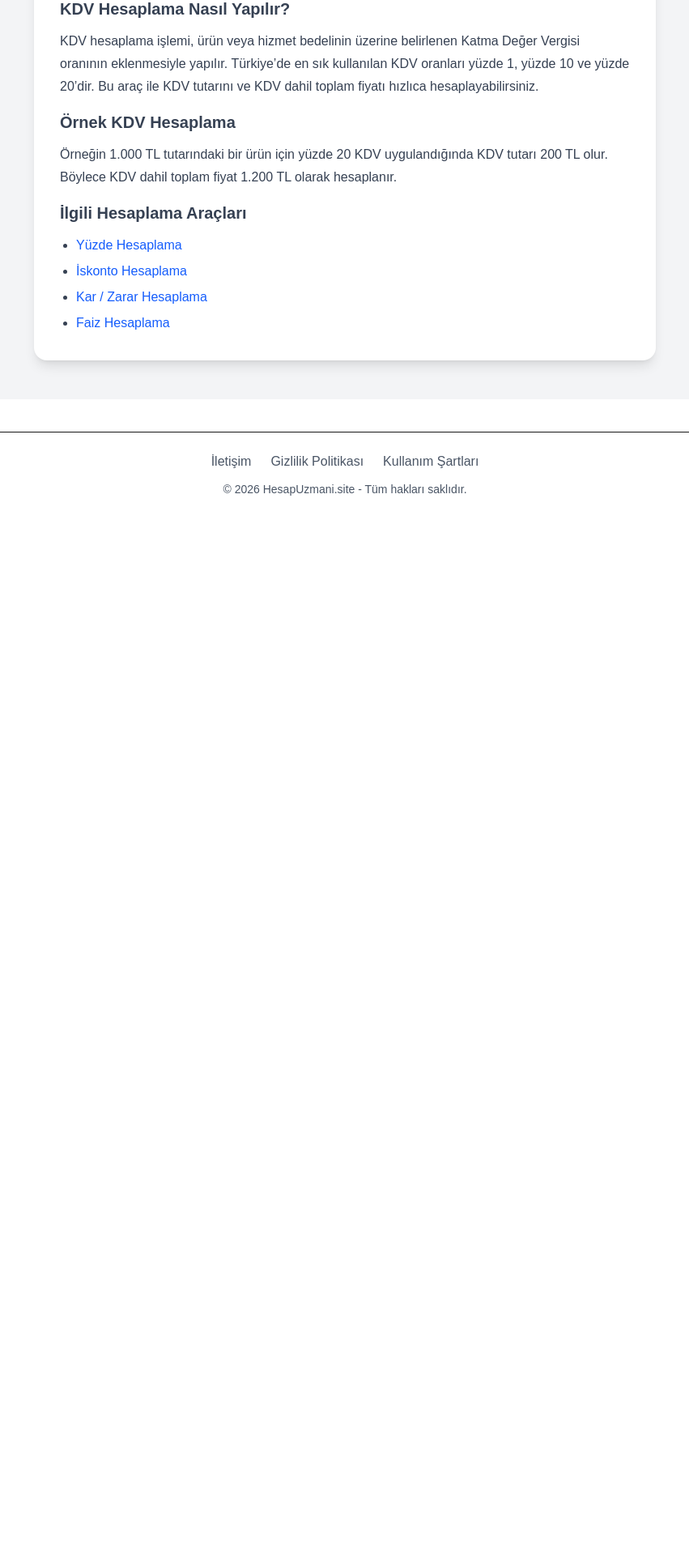
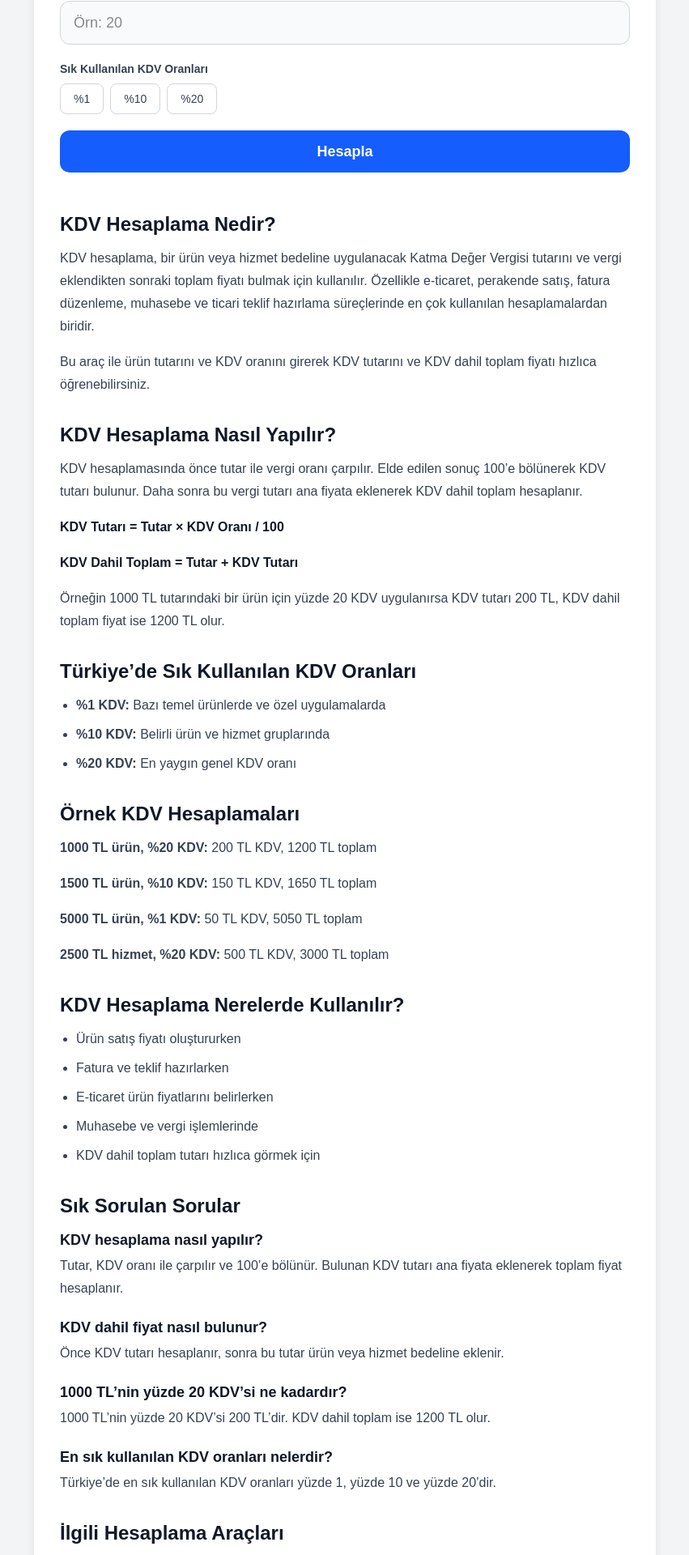
Before and after one commit to erkanckr455/kolayhesapla, a Next.js app: page /kdv-hesaplama in a window 1280 px wide. Shown: the part 552-2472 px from the top of the page at 81% size, without its empty margins (214-1065 px from the left). Before the commit the page ends 1190 px from the top, so only its background shows below. Built offline with nearby package versions, Linux system fonts and the light colour scheme.

Commit message:
improved kdv page seo content and faq schema

```diff
--- a/app/kdv-hesaplama/page.tsx
+++ b/app/kdv-hesaplama/page.tsx
@@ -1,11 +1,19 @@
 "use client"
 
 import { useState } from "react"
+import Script from "next/script"
 import CalculatorLayout from "../components/CalculatorLayout"
 
 export default function Page() {
   const [sonuc, setSonuc] = useState("")
   const [kdvTutari, setKdvTutari] = useState("")
+
+  function oranAyarla(deger: number) {
+    const oranInput = document.getElementById("oran") as HTMLInputElement
+    if (oranInput) {
+      oranInput.value = String(deger)
+    }
+  }
 
   function hesapla() {
     const tutar = Number((document.getElementById("tutar") as HTMLInputElement).value)
@@ -24,12 +32,63 @@ export default function Page() {
     setSonuc(toplam.toFixed(2) + " TL")
   }
 
+  const faqSchema = {
+    "@context": "https://schema.org",
+    "@type": "FAQPage",
+    mainEntity: [
+      {
+        "@type": "Question",
+        name: "KDV hesaplama nasıl yapılır?",
+        acceptedAnswer: {
+          "@type": "Answer",
+          text: "KDV hesaplama için tutar, KDV oranı ile çarpılır ve 100’e bölünür. Çıkan değer KDV tutarıdır. Bu tutar ana fiyata eklenerek KDV dahil toplam bulunur.",
+        },
+      },
+      {
+        "@type": "Question",
+        name: "KDV dahil fiyat nasıl hesaplanır?",
+        acceptedAnswer: {
+          "@type": "Answer",
+          text: "KDV dahil fiyat, ürün veya hizmet tutarına KDV tutarı eklenerek hesaplanır. Formül: KDV dahil fiyat = Tutar + KDV tutarı.",
+        },
+      },
+      {
+        "@type": "Question",
+        name: "Türkiye’de en sık kullanılan KDV oranları nelerdir?",
+        acceptedAnswer: {
+          "@type": "Answer",
+          text: "Türkiye’de en sık kullanılan KDV oranları yüzde 1, yüzde 10 ve yüzde 20’dir.",
+        },
+      },
+      {
+        "@type": "Question",
+        name: "1000 TL’nin yüzde 20 KDV’si ne kadar eder?",
+        acceptedAnswer: {
+          "@type": "Answer",
+          text: "1000 TL’nin yüzde 20 KDV’si 200 TL’dir. KDV dahil toplam ise 1200 TL olur.",
+        },
+      },
+    ],
+  }
+
   return (
+    <>
+      <Script
+        id="kdv-faq-schema"
+        type="application/ld+json"
+        dangerouslySetInnerHTML={{ __html: JSON.stringify(faqSchema) }}
+      />
+
       <CalculatorLayout
-      title="KDV Hesaplama"
-      description="Ürün veya hizmet tutarına göre KDV dahil fiyatı kolayca hesaplayın."
+        title="KDV Hesaplama (KDV Dahil ve Hariç Fiyat Hesaplama) 2026"
+        description="KDV hesaplama aracı ile KDV tutarını ve KDV dahil toplam fiyatı anında hesaplayın. Yüzde 1, yüzde 10 ve yüzde 20 KDV hesaplama için güncel araç."
       >
         <div className="space-y-5">
+          <p className="rounded-2xl border border-blue-100 bg-blue-50 p-4 text-sm leading-6 text-gray-700">
+            KDV hesaplama aracı ile ürün veya hizmet tutarına göre Katma Değer Vergisi
+            tutarını ve KDV dahil toplam fiyatı saniyeler içinde öğrenebilirsiniz.
+          </p>
+
           <div>
             <label className="block text-sm font-semibold text-gray-700 mb-2">
               Tutar
@@ -54,6 +113,38 @@ export default function Page() {
             />
           </div>
 
+          <div>
+            <p className="mb-2 text-sm font-semibold text-gray-700">
+              Sık Kullanılan KDV Oranları
+            </p>
+
+            <div className="flex flex-wrap gap-2">
+              <button
+                type="button"
+                onClick={() => oranAyarla(1)}
+                className="rounded-lg border border-gray-300 bg-white px-4 py-2 text-sm font-medium text-gray-700 hover:border-blue-500 hover:text-blue-600"
+              >
+                %1
+              </button>
+
+              <button
+                type="button"
+                onClick={() => oranAyarla(10)}
+                className="rounded-lg border border-gray-300 bg-white px-4 py-2 text-sm font-medium text-gray-700 hover:border-blue-500 hover:text-blue-600"
+              >
+                %10
+              </button>
+
+              <button
+                type="button"
+                onClick={() => oranAyarla(20)}
+                className="rounded-lg border border-gray-300 bg-white px-4 py-2 text-sm font-medium text-gray-700 hover:border-blue-500 hover:text-blue-600"
+              >
+                %20
+              </button>
+            </div>
+          </div>
+
           <button
             onClick={hesapla}
             className="w-full rounded-xl bg-blue-600 py-3 text-lg font-semibold text-white transition hover:bg-blue-700"
@@ -64,37 +155,173 @@ export default function Page() {
 
         {sonuc && (
           <div className="mt-8 rounded-2xl border border-blue-200 bg-blue-50 p-5">
-          <p className="text-lg font-semibold text-blue-900 mb-3">Sonuç</p>
+            <p className="mb-3 text-lg font-semibold text-blue-900">Sonuç</p>
+
             <div className="space-y-2 text-gray-800">
-            {kdvTutari && <p><strong>KDV Tutarı:</strong> {kdvTutari}</p>}
-            <p><strong>KDV Dahil Toplam:</strong> {sonuc}</p>
+              {kdvTutari && (
+                <p>
+                  <strong>KDV Tutarı:</strong> {kdvTutari}
+                </p>
+              )}
+
+              <p>
+                <strong>KDV Dahil Toplam:</strong> {sonuc}
+              </p>
             </div>
           </div>
         )}
 
-      <div className="mt-10 text-gray-700 leading-7">
-        <h2 className="text-xl font-semibold mb-3">
+        <div className="mt-12 space-y-8 text-gray-700 leading-7">
+          <section>
+            <h2 className="mb-3 text-2xl font-bold text-gray-900">
+              KDV Hesaplama Nedir?
+            </h2>
+
+            <p className="mb-4">
+              KDV hesaplama, bir ürün veya hizmet bedeline uygulanacak Katma Değer
+              Vergisi tutarını ve vergi eklendikten sonraki toplam fiyatı bulmak için
+              kullanılır. Özellikle e-ticaret, perakende satış, fatura düzenleme,
+              muhasebe ve ticari teklif hazırlama süreçlerinde en çok kullanılan
+              hesaplamalardan biridir.
+            </p>
+
+            <p>
+              Bu araç ile ürün tutarını ve KDV oranını girerek KDV tutarını ve KDV
+              dahil toplam fiyatı hızlıca öğrenebilirsiniz.
+            </p>
+          </section>
+
+          <section>
+            <h2 className="mb-3 text-2xl font-bold text-gray-900">
               KDV Hesaplama Nasıl Yapılır?
             </h2>
 
             <p className="mb-4">
-          KDV hesaplama işlemi, ürün veya hizmet bedelinin üzerine belirlenen
-          Katma Değer Vergisi oranının eklenmesiyle yapılır. Türkiye’de en sık
-          kullanılan KDV oranları yüzde 1, yüzde 10 ve yüzde 20’dir. Bu araç ile
-          KDV tutarını ve KDV dahil toplam fiyatı hızlıca hesaplayabilirsiniz.
+              KDV hesaplamasında önce tutar ile vergi oranı çarpılır. Elde edilen
+              sonuç 100’e bölünerek KDV tutarı bulunur. Daha sonra bu vergi tutarı ana
+              fiyata eklenerek KDV dahil toplam hesaplanır.
             </p>
 
-        <h2 className="text-xl font-semibold mb-3">
-          Örnek KDV Hesaplama
+            <p className="mb-4 font-semibold text-gray-900">
+              KDV Tutarı = Tutar × KDV Oranı / 100
+            </p>
+
+            <p className="mb-4 font-semibold text-gray-900">
+              KDV Dahil Toplam = Tutar + KDV Tutarı
+            </p>
+
+            <p>
+              Örneğin 1000 TL tutarındaki bir ürün için yüzde 20 KDV uygulanırsa KDV
+              tutarı 200 TL, KDV dahil toplam fiyat ise 1200 TL olur.
+            </p>
+          </section>
+
+          <section>
+            <h2 className="mb-3 text-2xl font-bold text-gray-900">
+              Türkiye’de Sık Kullanılan KDV Oranları
             </h2>
 
-        <p className="mb-4">
-          Örneğin 1.000 TL tutarındaki bir ürün için yüzde 20 KDV uygulandığında
-          KDV tutarı 200 TL olur. Böylece KDV dahil toplam fiyat 1.200 TL olarak
-          hesaplanır.
+            <ul className="list-disc ml-5 space-y-2">
+              <li>
+                <strong>%1 KDV:</strong> Bazı temel ürünlerde ve özel uygulamalarda
+              </li>
+              <li>
+                <strong>%10 KDV:</strong> Belirli ürün ve hizmet gruplarında
+              </li>
+              <li>
+                <strong>%20 KDV:</strong> En yaygın genel KDV oranı
+              </li>
+            </ul>
+          </section>
+
+          <section>
+            <h2 className="mb-3 text-2xl font-bold text-gray-900">
+              Örnek KDV Hesaplamaları
+            </h2>
+
+            <div className="space-y-4">
+              <p>
+                <strong>1000 TL ürün, %20 KDV:</strong> 200 TL KDV, 1200 TL toplam
               </p>
 
-        <h2 className="text-xl font-semibold mb-3">
+              <p>
+                <strong>1500 TL ürün, %10 KDV:</strong> 150 TL KDV, 1650 TL toplam
+              </p>
+
+              <p>
+                <strong>5000 TL ürün, %1 KDV:</strong> 50 TL KDV, 5050 TL toplam
+              </p>
+
+              <p>
+                <strong>2500 TL hizmet, %20 KDV:</strong> 500 TL KDV, 3000 TL toplam
+              </p>
+            </div>
+          </section>
+
+          <section>
+            <h2 className="mb-3 text-2xl font-bold text-gray-900">
+              KDV Hesaplama Nerelerde Kullanılır?
+            </h2>
+
+            <ul className="list-disc ml-5 space-y-2">
+              <li>Ürün satış fiyatı oluştururken</li>
+              <li>Fatura ve teklif hazırlarken</li>
+              <li>E-ticaret ürün fiyatlarını belirlerken</li>
+              <li>Muhasebe ve vergi işlemlerinde</li>
+              <li>KDV dahil toplam tutarı hızlıca görmek için</li>
+            </ul>
+          </section>
+
+          <section>
+            <h2 className="mb-3 text-2xl font-bold text-gray-900">
+              Sık Sorulan Sorular
+            </h2>
+
+            <div className="space-y-5">
+              <div>
+                <h3 className="mb-1 text-lg font-semibold text-gray-900">
+                  KDV hesaplama nasıl yapılır?
+                </h3>
+                <p>
+                  Tutar, KDV oranı ile çarpılır ve 100’e bölünür. Bulunan KDV tutarı
+                  ana fiyata eklenerek toplam fiyat hesaplanır.
+                </p>
+              </div>
+
+              <div>
+                <h3 className="mb-1 text-lg font-semibold text-gray-900">
+                  KDV dahil fiyat nasıl bulunur?
+                </h3>
+                <p>
+                  Önce KDV tutarı hesaplanır, sonra bu tutar ürün veya hizmet
+                  bedeline eklenir.
+                </p>
+              </div>
+
+              <div>
+                <h3 className="mb-1 text-lg font-semibold text-gray-900">
+                  1000 TL’nin yüzde 20 KDV’si ne kadardır?
+                </h3>
+                <p>
+                  1000 TL’nin yüzde 20 KDV’si 200 TL’dir. KDV dahil toplam ise 1200
+                  TL olur.
+                </p>
+              </div>
+
+              <div>
+                <h3 className="mb-1 text-lg font-semibold text-gray-900">
+                  En sık kullanılan KDV oranları nelerdir?
+                </h3>
+                <p>
+                  Türkiye’de en sık kullanılan KDV oranları yüzde 1, yüzde 10 ve
+                  yüzde 20’dir.
+                </p>
+              </div>
+            </div>
+          </section>
+
+          <section>
+            <h2 className="mb-3 text-2xl font-bold text-gray-900">
               İlgili Hesaplama Araçları
             </h2>
 
@@ -120,7 +347,9 @@ export default function Page() {
                 </a>
               </li>
             </ul>
+          </section>
         </div>
       </CalculatorLayout>
+    </>
   )
 }
```
Lines whose indentation alone changed are shown as unchanged.
